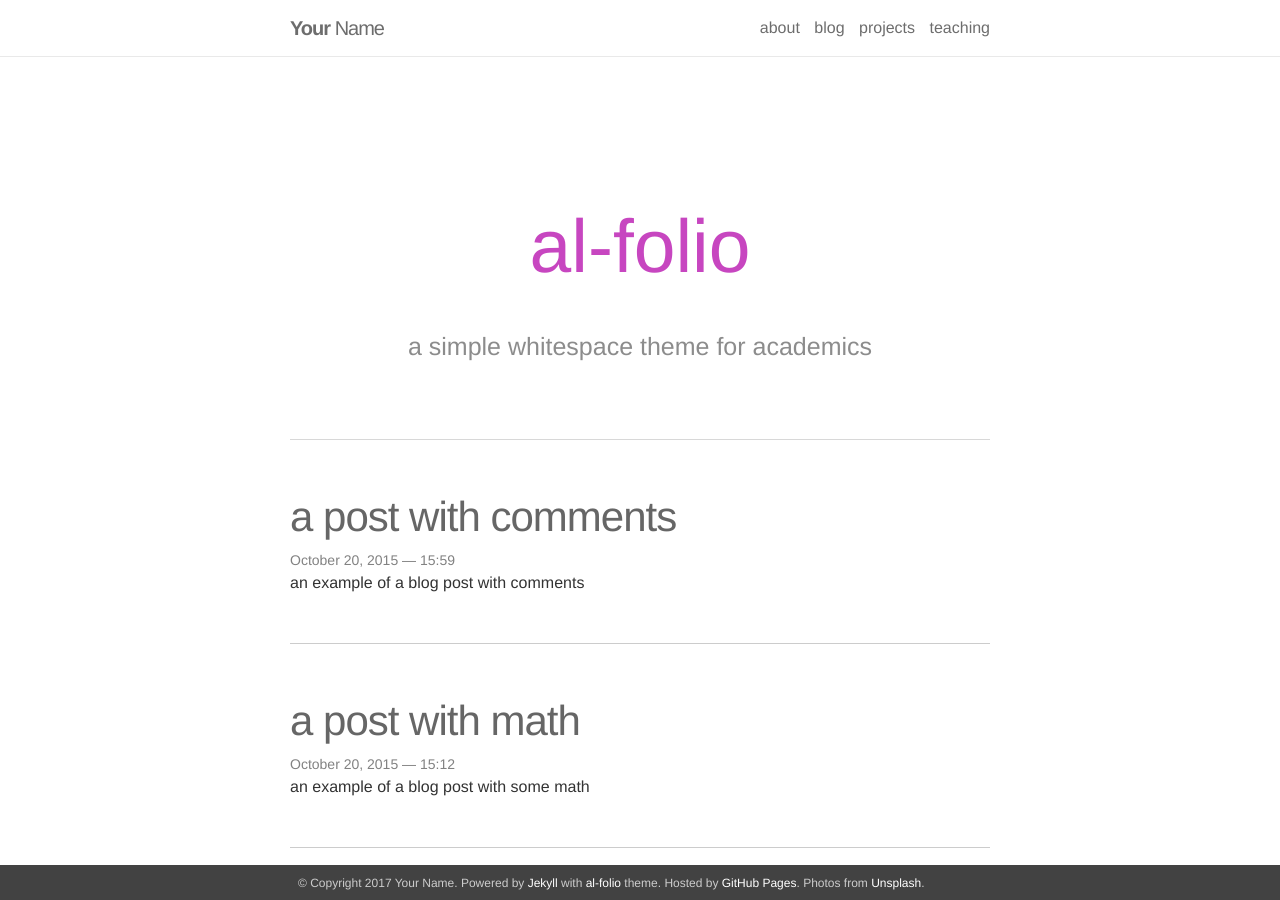
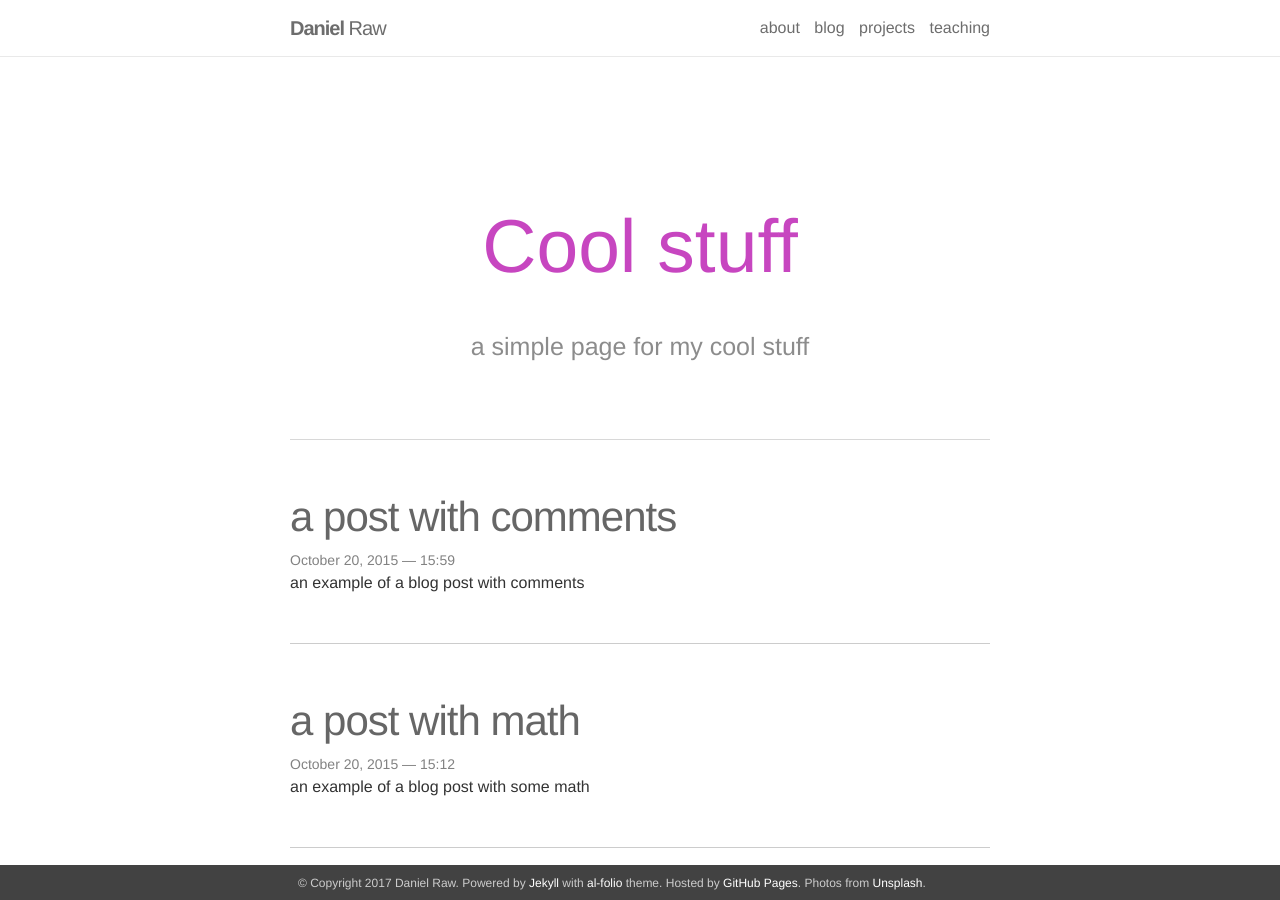
Before and after one commit to Danielraw1996/Danielraw1996.github.io, a Jekyll site: the page built from blog/index.html, in a window 1280 px wide and 900 px high. Built offline with Jekyll 4.4.1, drawn with Linux system fonts in a browser that asks for light colours; nearby versions of some CDN libraries; the list of posts is cut into pages by our own code.

Commit message:
added config stuff

```diff
--- a/_config.yml
+++ b/_config.yml
@@ -1,10 +1,10 @@
 # -----------------------------------------------------------------------------
 # Site settings
 # -----------------------------------------------------------------------------
-name: Your Name
+name: Daniel Raw
 email: you@example.com
 description: > # this means to ignore newlines until "url:"
-  A simple, whitespace theme for academics. Based on [*folio](https://github.com/bogoli/-folio) design.
+  Am #1 Gengu Na
 footer_text: >
   Powered by <a href="http://jekyllrb.com/" target="_blank">Jekyll</a> with <a href="https://github.com/alshedivat/al-folio">al-folio</a> theme.
   Hosted by <a href="https://pages.github.com/" target="_blank">GitHub Pages</a>.
@@ -28,8 +28,8 @@ contact_note: >
 # -----------------------------------------------------------------------------
 # Blog
 # -----------------------------------------------------------------------------
-blog_name: al-folio
-blog_description: a simple whitespace theme for academics
+blog_name: Cool stuff
+blog_description: a simple page for my cool stuff
 
 # Pagination
 paginate: 4
```
Also changed, not shown: _pages/about.md (+1 -1 lines), assets/img/pp.PNG (added).
